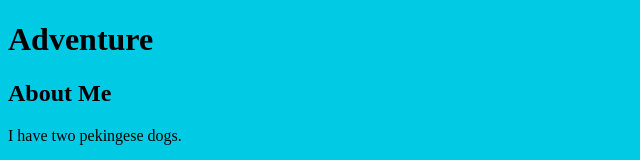
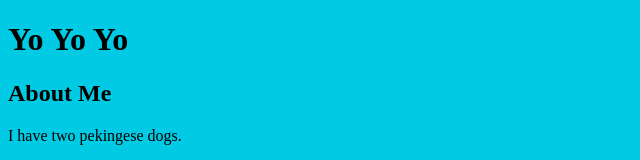
Before and after one commit to valeriyaede/new-git-project, a plain HTML site: page index.html in a window 1280 px wide. Shown: the top 160 px of the page, without its empty margins (0-640 px from the left). Drawn offline with Linux system fonts and the light colour scheme.

Commit message:
changed h1

```diff
--- a/index.html
+++ b/index.html
@@ -10,7 +10,7 @@
 <body>
 
     <header>
-        <h1>Adventure</h1>
+        <h1>Yo Yo Yo</h1>
     </header>
 
     <div class="container">
```
